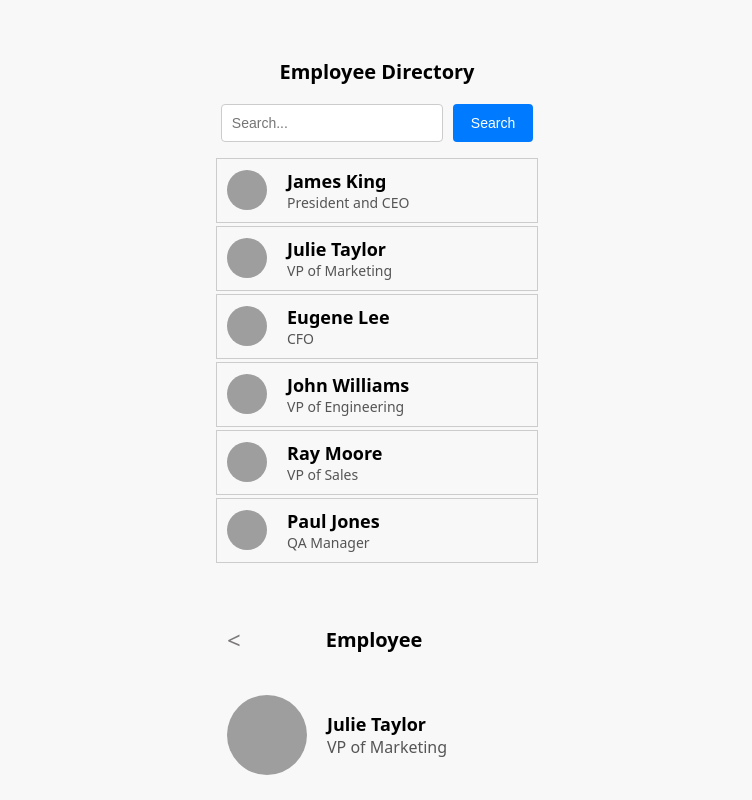
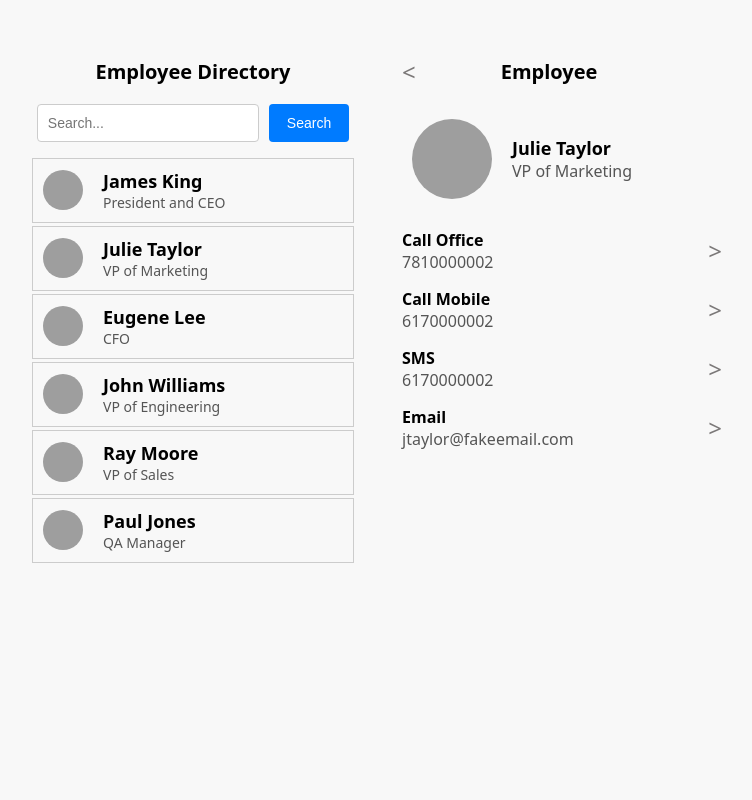
Before and after one commit to Noemi-24/ALAB-320H.1.1, a React (Vite) app: page / in a window 1280 px wide. Shown: the top 800 px of the page, without its empty margins (263-1015 px from the left). Built offline with nearby package versions, Linux system fonts and the light colour scheme; grey boxes are pictures that could not be loaded.

Commit message:
Styling completed

```diff
--- a/src/App.css
+++ b/src/App.css
@@ -4,3 +4,9 @@
   padding: 2rem;
   text-align: center;
 }
+
+.main-container {
+  display: flex;
+  justify-content: center;
+  gap: 3rem;
+}
--- a/src/App.jsx
+++ b/src/App.jsx
@@ -6,7 +6,7 @@ function App() {
 
   return (
     <>
-      <div>
+      <div className='main-container'>
         <HomePage />
         <EmployeePage />
       </div>
--- a/src/components/EmployeePage.css
+++ b/src/components/EmployeePage.css
@@ -1,8 +1,6 @@
 .employee-details-container {
   display: flex;
   flex-direction: column;
-  align-items: center;
-  margin-top: 20px;
   text-align: left;
   min-width: 300px;
   gap: 5px;
@@ -12,13 +10,17 @@
   display: flex;
   align-items: center;
   gap: 80px;
+  margin: 0;
+  padding: 0;
 }
 
 .back-arrow{
   font-size: 24px;
   color: #7b7878;
   margin: 0;
+  padding: 0;
 }
+
 
 .employee-card{
     display: flex;
--- a/src/components/EmployeePage.jsx
+++ b/src/components/EmployeePage.jsx
@@ -20,9 +20,7 @@ function EmployeePage() {
     return (
         <div className="employee-details-container">
             <div className="employee-header">
-                <div className="back-arrow">
-                    <p>&lt;</p>
-                </div>
+                <p className="back-arrow">&lt;</p>
                 <Header title="Employee" />
             </div>
 
```
